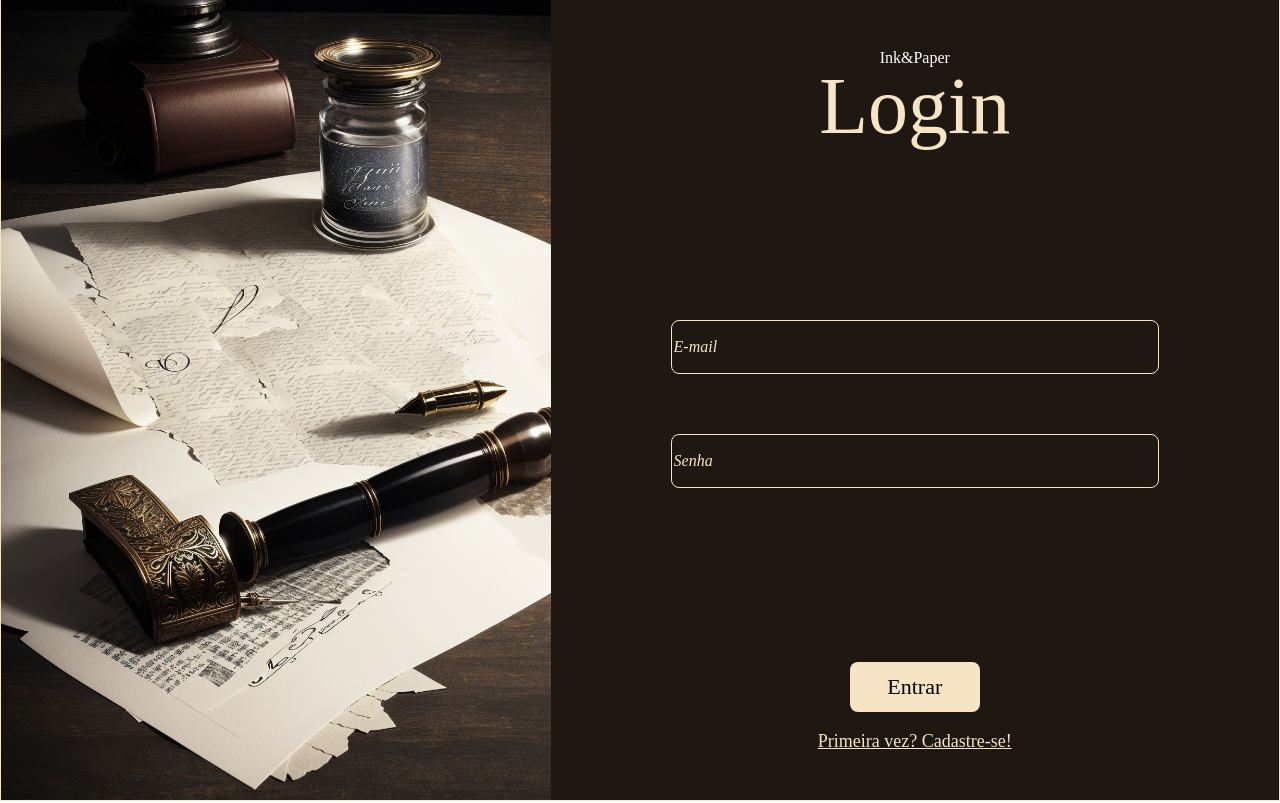
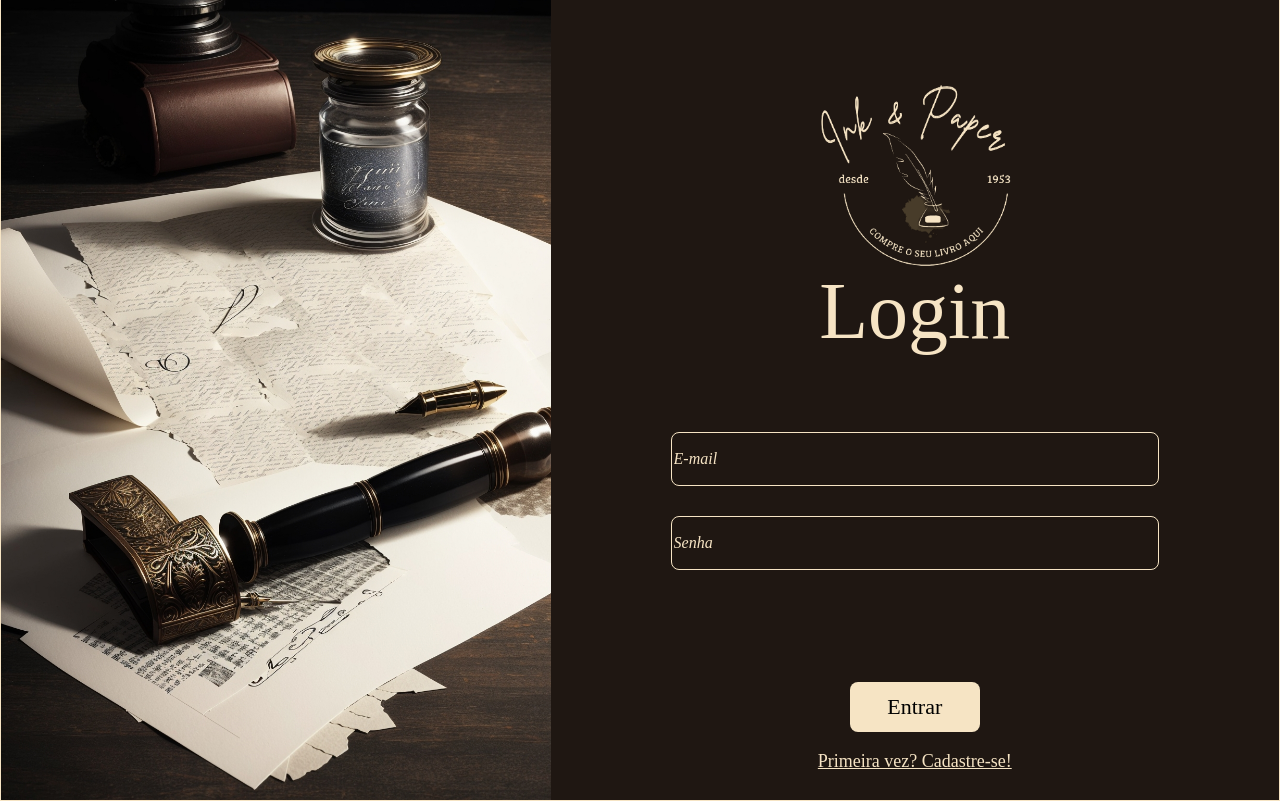
Before and after one commit to julianapereiradev/projeto15-InkAndPaper-front, a React (Vite) app: page / in a window 1280 px wide. Built offline with nearby package versions, Linux system fonts and the light colour scheme; a web font is replaced by a local one.

Commit message:
Style: Acrescentei logo de início

```diff
--- a/src/components/Logo.jsx
+++ b/src/components/Logo.jsx
@@ -1,3 +1,9 @@
+import logoinicio from "../images/logoinicio.png"
+
 export default function Logo() {
-    return <h1 style={{color: "white"}}>Ink&Paper</h1>
+    return (
+        <>
+        <img src={logoinicio} style={{width: '200px', marginTop: '30px'}}/>
+        </>
+    )
 }
--- a/src/pages/SignInPage.jsx
+++ b/src/pages/SignInPage.jsx
@@ -173,7 +173,6 @@ input {
   margin-right: 20px;
   margin-left: 20px;
   margin-bottom: 30px;
-  margin-top: 30px;
   height: 50px;
   border: 1px solid #F6E4C4;
   border-radius: 8px;
@@ -192,7 +191,7 @@ input::placeholder {
 const BottomBox = styled.div`
 display: flex;
 flex-direction: column;
-margin-bottom: 50px;
+margin-bottom: 30px;
 
 button {
   background-color: #F6E4C4;
--- a/src/pages/SignUpPage.jsx
+++ b/src/pages/SignUpPage.jsx
@@ -163,7 +163,6 @@ const TopBox = styled.div`
 display: flex;
 flex-direction: column;
 align-items: center;
-margin-top: 50px;
 `
 
 const Title = styled.h1`
@@ -198,7 +197,7 @@ input::placeholder {
 const BottomBox = styled.div`
 display: flex;
 flex-direction: column;
-margin-bottom: 50px;
+margin-bottom: 30px;
 
 button {
   background-color: #F6E4C4;
```
Also changed, not shown: src/images/logoheader.png (added), src/images/logoinicio.png (added).
